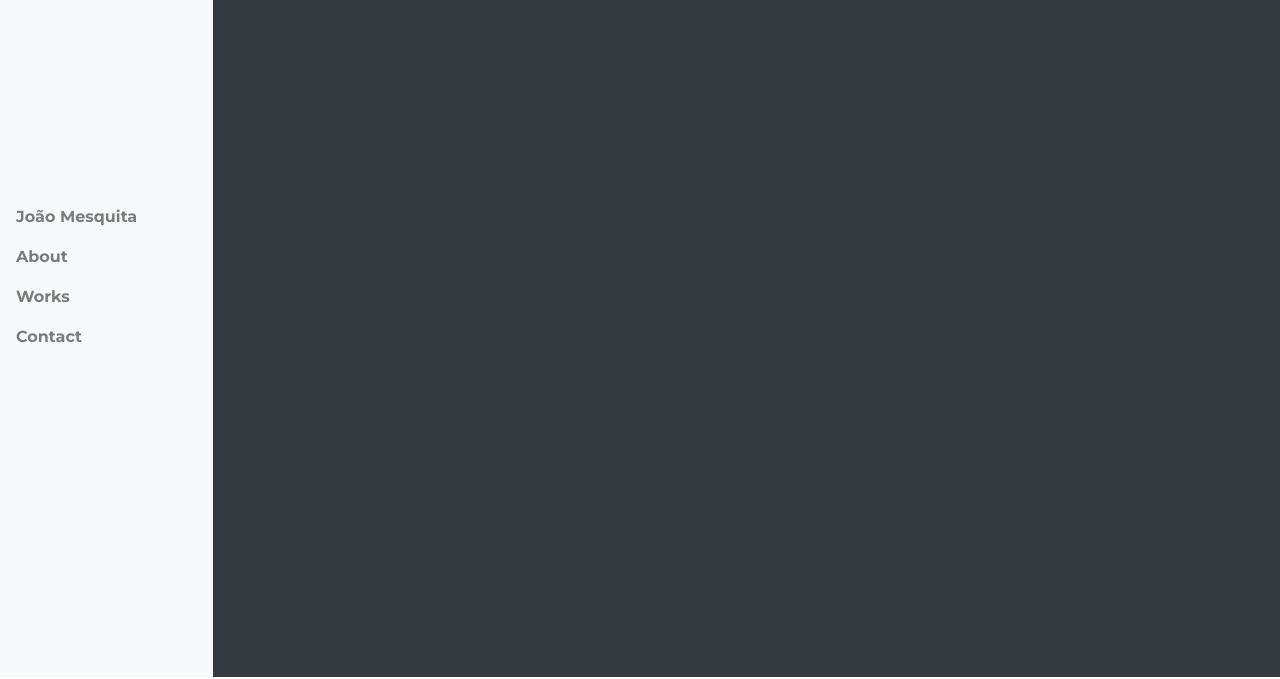
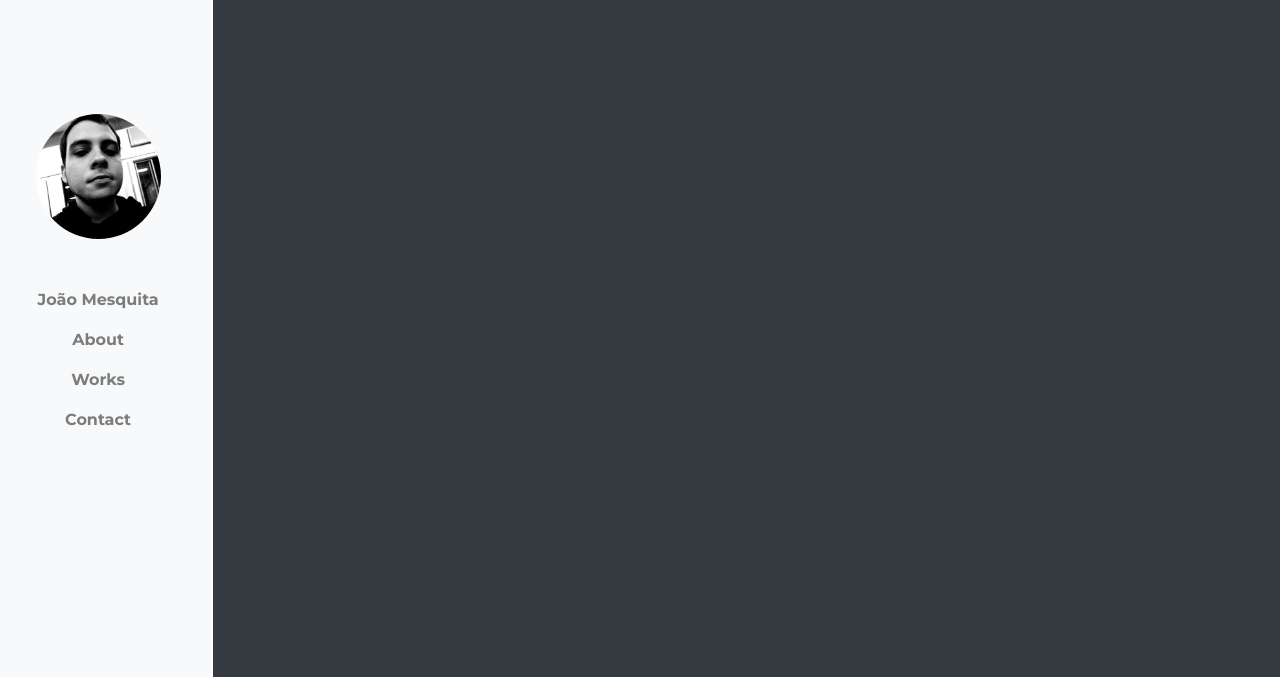
Before and after one commit to joaomesquita/joaomesquita.github.io, a plain HTML site: page index.html in a window 1280 px wide. Shown: the part 123-802 px from the top of the page. Drawn offline with nearby package versions, Linux system fonts and the light colour scheme.

Commit message:
update navbar

```diff
--- a/css/style.css
+++ b/css/style.css
@@ -7,13 +7,23 @@
 }
 
 .navbar {
-    width: 100vw;
+    width: 16.5vw;
     height: 100vh;
     position: fixed;
 }
 
 .navbar a {
     font-weight: 700;
+    text-align: center;
+}
+
+.img-profile {
+    width: 125px;
+    height: 125px;
+    background: no-repeat url('../img/profile.jpg');
+    background-size: 130px;
+    border-radius: 100%;
+    margin-bottom: 25%;
 }
 
 .main-content {
@@ -39,14 +49,14 @@
     padding: 5%;
 }
 
+.skills h1,
+.competence h1 {
+    margin-top: 3%;
+}
+
 .about h1,
 .skills h1 {
     margin-bottom: 3%;
-}
-
-.skills h1,
-.competence h1 {
-    margin-top: 3%;
 }
 
 .skills i {
--- a/index.html
+++ b/index.html
@@ -11,7 +11,8 @@
 <body>
     <div>
         <nav class="navbar navbar-light bg-light">
-            <ul class="navbar-nav mr-auto">
+            <ul class="navbar-nav mr-auto container">
+                <img class="img-profile" src="img/profile.jpg" alt="">
                 <li class="nav-item">
                     <a href="#home" class="nav-link scroll">João Mesquita</a>
                 </li>
```
Also changed, not shown: img/profile.jpg (added).
